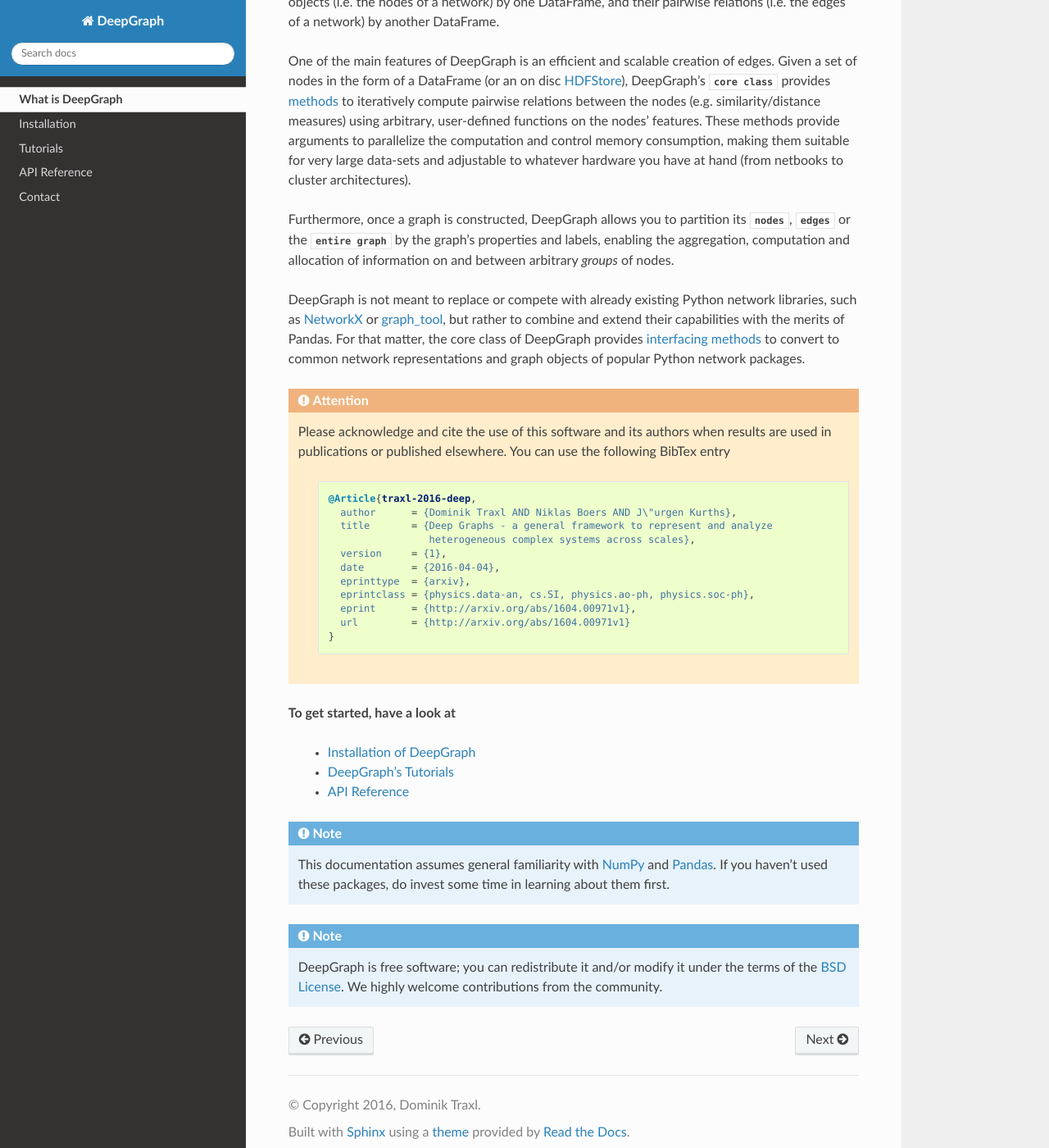
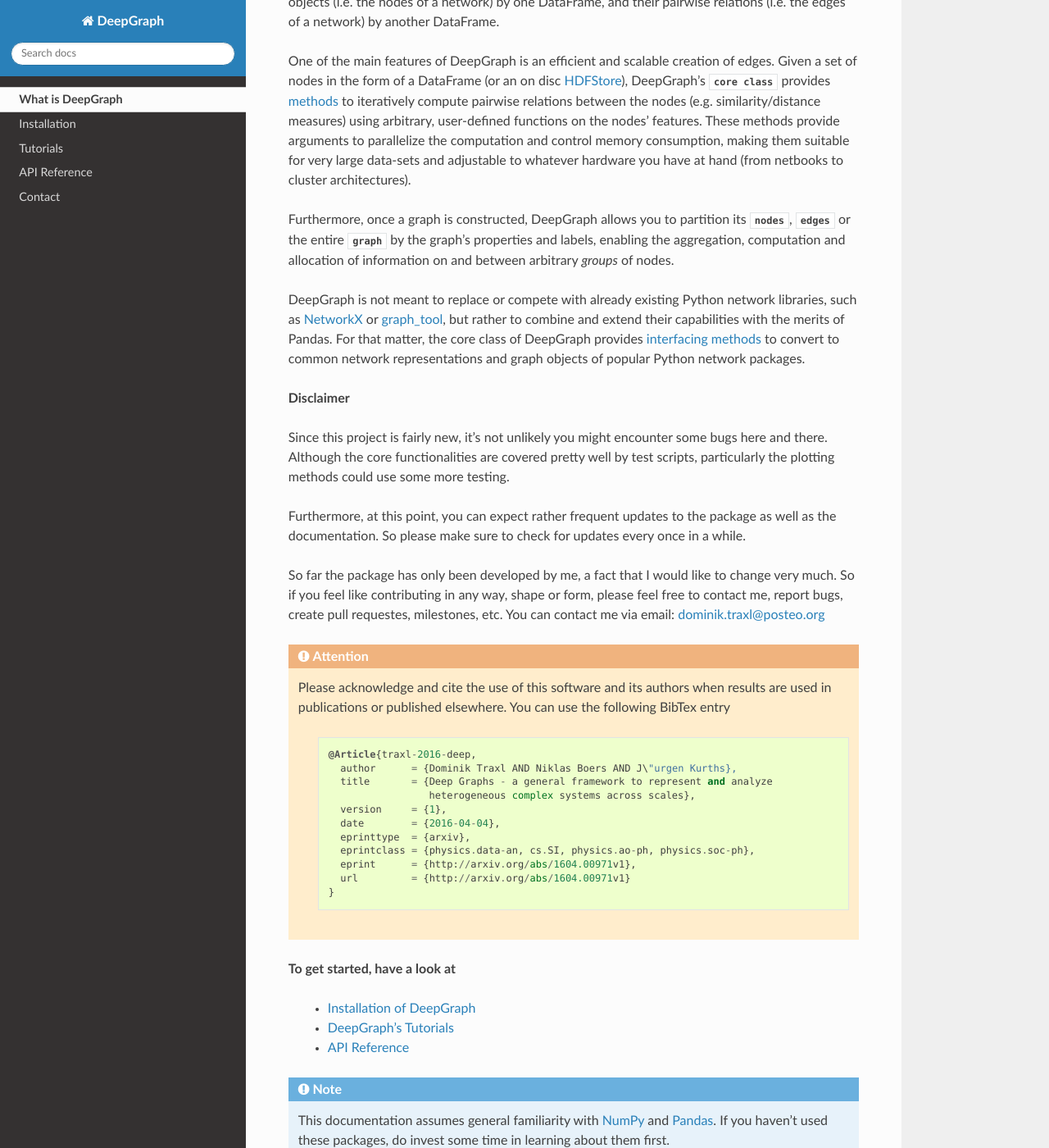
Before and after one commit to deepgraph/deepgraph, a Sphinx documentation site: the page built from doc/source/what_is_deepgraph.rst, in a window 1280 px wide and 1400 px high, scrolled down 313 px. Shown: the whole window at 82% size. Built offline with Sphinx 7.4.7 and the Read the Docs theme 2.0.0, drawn with Linux system fonts in a browser that asks for light colours; the version number could not be read and is left out.

Commit message:
add development notes.

```diff
--- a/doc/source/what_is_deepgraph.rst
+++ b/doc/source/what_is_deepgraph.rst
@@ -33,8 +33,8 @@
 
 Furthermore, once a graph is constructed, DeepGraph allows you to partition its
 :py:meth:`nodes <deepgraph.deepgraph.DeepGraph.partition_nodes>`,
-:py:meth:`edges <deepgraph.deepgraph.DeepGraph.partition_edges>` or the
-:py:meth:`entire graph <deepgraph.deepgraph.DeepGraph.partition_graph>` by the
+:py:meth:`edges <deepgraph.deepgraph.DeepGraph.partition_edges>` or the entire
+:py:meth:`graph <deepgraph.deepgraph.DeepGraph.partition_graph>` by the
 graph's properties and labels, enabling the aggregation, computation and
 allocation of information on and between arbitrary *groups* of nodes.
 
@@ -46,13 +46,28 @@
 convert to common network representations and graph objects of popular Python
 network packages.
 
+**Disclaimer**
+
+Since this project is fairly new, it's not unlikely you might encounter some
+bugs here and there. Although the core functionalities are covered pretty well
+by test scripts, particularly the plotting methods could use some more testing.
+
+Furthermore, at this point, you can expect rather frequent updates to the
+package as well as the documentation. So please make sure to check for updates
+every once in a while.
+
+So far the package has only been developed by me, a fact that I would like
+to change very much. So if you feel like contributing in any way, shape or
+form, please feel free to contact me, report bugs, create pull requestes,
+milestones, etc. You can contact me via email: dominik.traxl@posteo.org
+
 .. attention::
 
    Please acknowledge and cite the use of this software and its authors when
    results are used in publications or published elsewhere. You can use the
    following BibTex entry
 
-    .. code-block:: bibtex
+    ::
 
         @Article{traxl-2016-deep,
           author      = {Dominik Traxl AND Niklas Boers AND J\"urgen Kurths},
```
